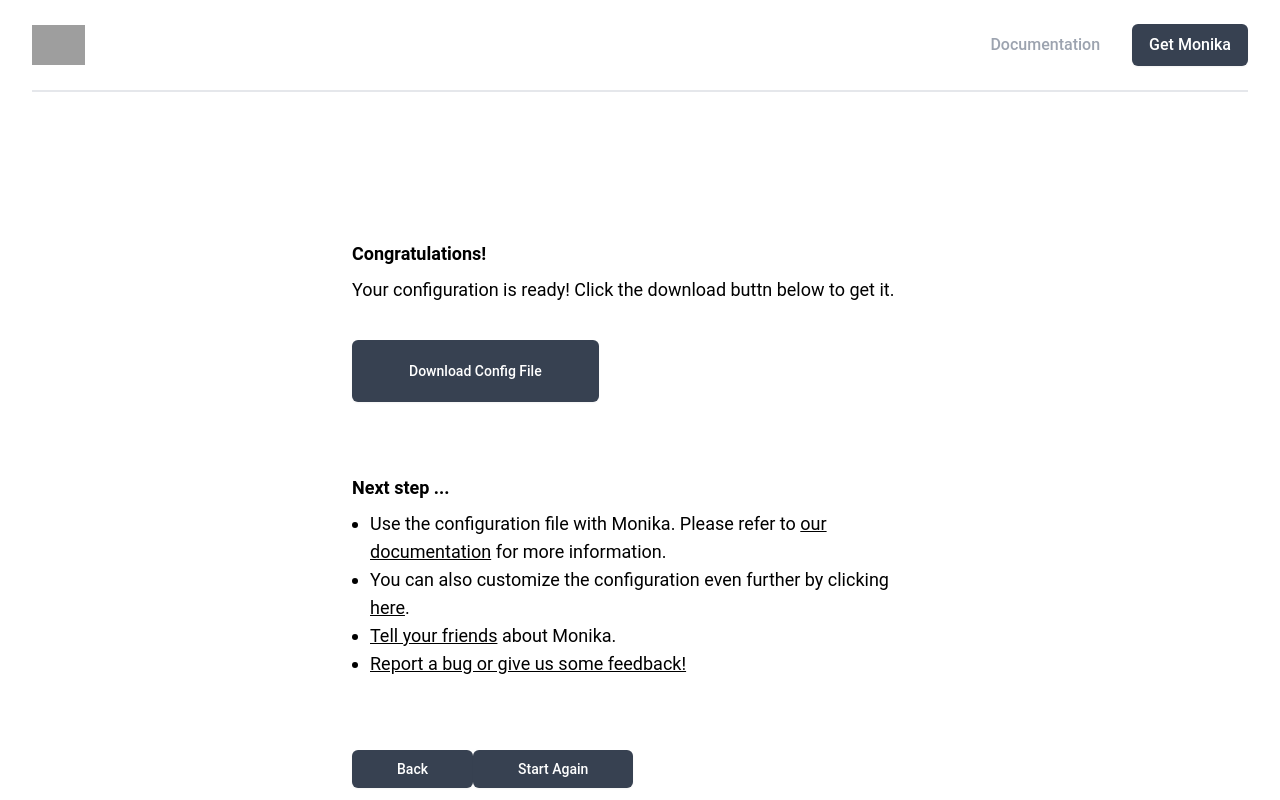
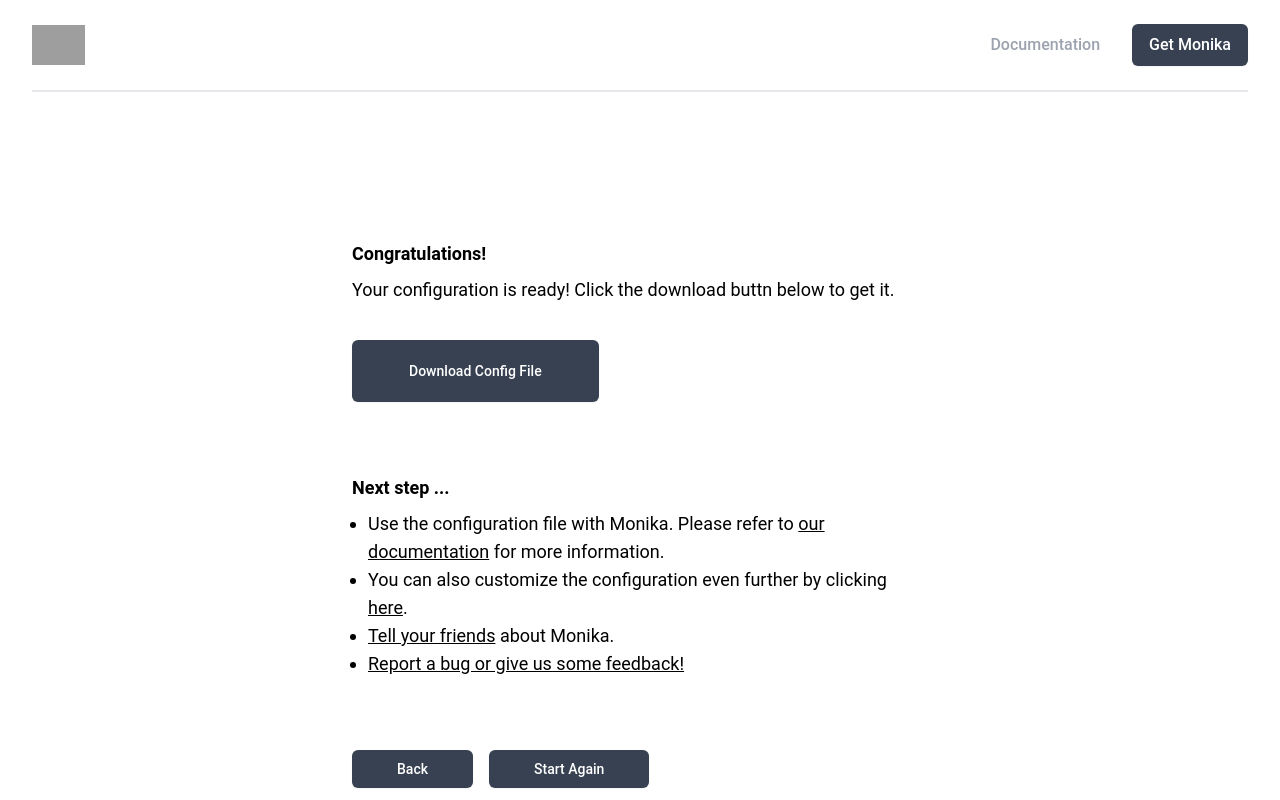
Before and after one commit to hyperjumptech/monika-config-generator, a Next.js app: page /download in a window 1280 px wide. Shown: the top 800 px of the page. Built offline with nearby package versions, Linux system fonts and the light colour scheme; grey boxes are pictures that could not be loaded.

Commit message:
fix(download): fix styling in download page not using global

```diff
--- a/pages/download.tsx
+++ b/pages/download.tsx
@@ -31,8 +31,8 @@ export default function Download(): JSX.Element {
             </div>
             <div className="mt-12 py-3">
               <p className="text-md md:text-lg md:font-bold">Next step ...</p>
-              <p className="mt-2 text-sm sm:text-lg">
-                <ul className="">
+              <p className="mt-2 ml-4 text-sm sm:text-lg">
+                <ul className="list-disc">
                   <li>
                     Use the configuration file with Monika. Please refer to{' '}
                     <a
@@ -78,11 +78,13 @@ export default function Download(): JSX.Element {
                 </ul>
               </p>
             </div>
-            <div className="mt-12 py-3">
+            <div className="flex space-x-4 mt-12 py-3">
               <div>
                 <Button type="submit" onClick={handleBack}>
                   Back
                 </Button>
+              </div>
+              <div>
                 <Button type="submit" onClick={handleStart}>
                   Start Again
                 </Button>
--- a/styles/globals.css
+++ b/styles/globals.css
@@ -3,8 +3,3 @@
 @tailwind utilities;
 
 @import url('https://fonts.googleapis.com/css2?family=Roboto:wght@400;700&display=swap');
-
-ul {
-  list-style-type: disc !important;
-  margin-left: 1em;
-}
```
